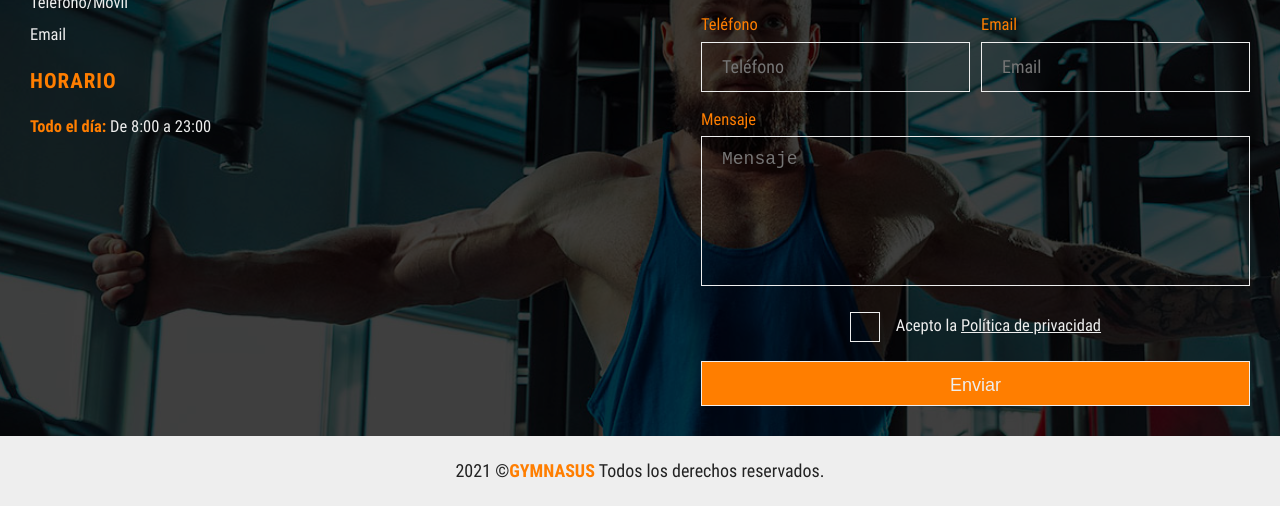
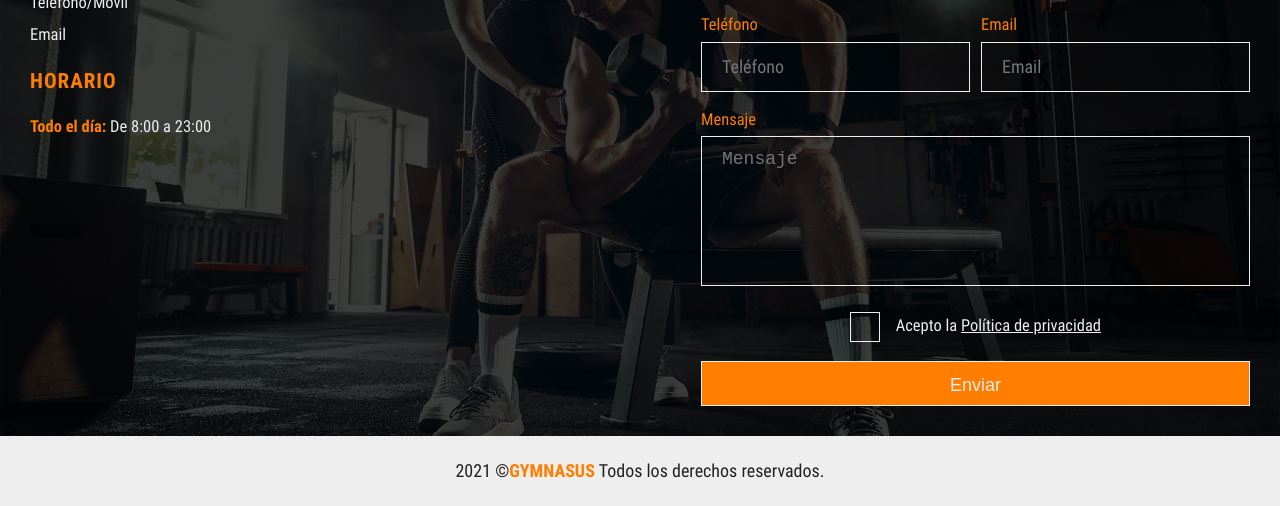
Before and after one commit to vcrespolozano/template-gimnasio, a plain HTML site: page index.html in a window 1280 px wide. Shown: the part 2899-3405 px from the top of the page. Drawn offline with nearby package versions, Linux system fonts and the light colour scheme.

Commit message:
Cambio del BG de Contacto

```diff
--- a/assets/css/site/_contacto.scss
+++ b/assets/css/site/_contacto.scss
@@ -5,7 +5,7 @@
 .contacto {
     position       : relative;
     padding        : 30px;
-    background     : url('../img/pie.jpg') center no-repeat;
+    background     : url('../img/bg_contacto.jpg') center no-repeat;
     background-size: cover;
     border-top     : 1px solid $color_principal;
     z-index        : 1;
```
Also changed, not shown: assets/css/css.min.css, assets/img/bg_contacto.jpg (added).
